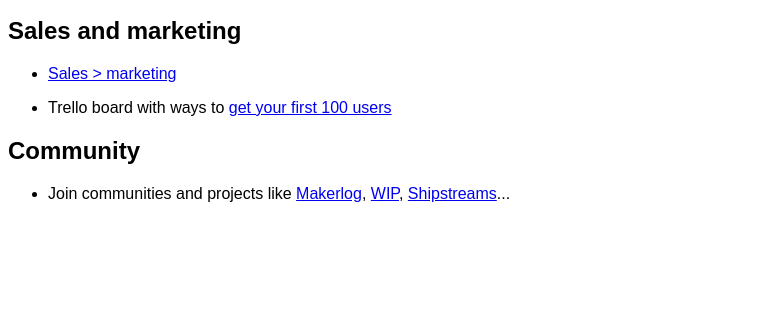
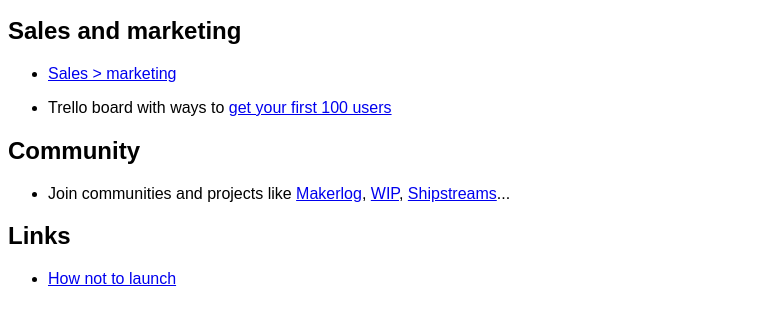
Before and after one commit to raulrpearson/journey-to-maker, a Gatsby site: page / in a window 1280 px wide. Shown: the part 101-426 px from the top of the page, without its empty margins (0-762 px from the left). Built offline with nearby package versions, Linux system fonts and the light colour scheme; Gatsby itself is replaced by a stand-in of ours.

Commit message:
Add how not to launch link

```diff
--- a/src/pages/index.mdx
+++ b/src/pages/index.mdx
@@ -28,3 +28,7 @@
 
 - Join communities and projects like [Makerlog](https://getmakerlog.com),
   [WIP](https://wip.chat/), [Shipstreams](https://shipstreams.com/)...
+
+## Links
+
+- [How not to launch](https://www.hownottolaunch.com/)
```
